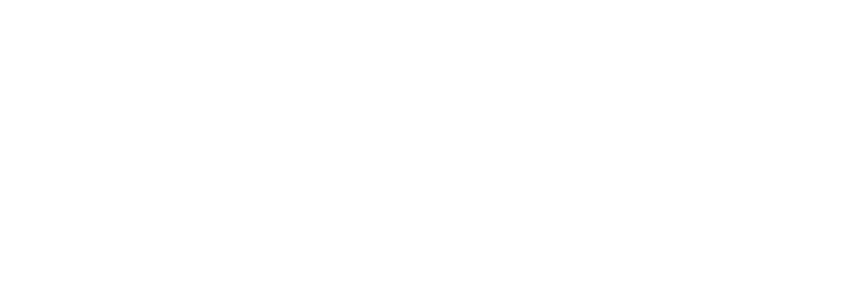
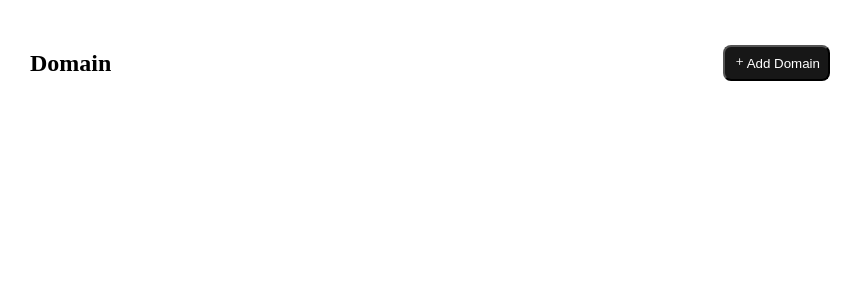
Before and after one commit to vajihe410/Domains, a Next.js app: page / in a window 1280 px wide. Shown: the top 300 px of the page, without its empty margins (210-1071 px from the left). Built offline with nearby package versions, Linux system fonts and the light colour scheme.

Commit message:
Feat & Styles:create modal with styles

```diff
--- /dev/null
+++ b/src/components/modules/Modal.js
@@ -0,0 +1,60 @@
+"use client"
+import { useState } from "react";
+//Styles
+import styles from "./Modal.module.css"
+//Icons
+import { IoIosClose } from "react-icons/io";
+
+export default function Modal({isShowModal, setIsShowModal}) {
+
+    const [domainData, setDomainData] = useState({
+        domain:'',
+        status:'',
+        active:false,
+    })
+
+    const modalHandler = (e) => {
+        const {name,value} = e.target
+        setDomainData(prev => ({
+            ...prev,
+            [name] : name === "active" ? value === "True" : value
+        }))
+    }
+    const submitHandler = (e) => {
+        e.preventDefault()
+        setIsShowModal(false)
+    }
+  return (
+        <div className={styles.modal}>
+            <div className={styles.header}>
+                <p>Add Domain</p>
+                <button onClick={() => setIsShowModal(false)}><IoIosClose /></button>
+            </div>
+            <form onSubmit={submitHandler} className={styles.form}>
+                <div className={styles.inputs}>
+                    <label htmlFor="domain">Domian</label>
+                    <input placeholder="www.example.com" name="domain" type="text" value={domainData.domain} onChange={modalHandler}/>
+                </div>
+                <div className={styles.inputs}>
+                    <label htmlFor="status">Status</label>
+                    <select name="status"  onChange={modalHandler} value={domainData.status}>
+                        <option value="1">pending</option>
+                        <option value="2">verified</option>
+                        <option value="3">rejected</option>
+                    </select>
+                </div >
+                <div className={styles.inputs}>
+                    <label htmlFor="active">Active</label>
+                    <select name="active" onChange={modalHandler} value={domainData.active ? "True" : "False"}>
+                        <option>True</option>
+                        <option>False</option>
+                    </select>
+                </div>
+                <div className={styles.buttons}>
+                    <button onClick={() => {setIsShowModal(false)}} className={styles.cancel}>Cancel</button>
+                    <button type="submit" className={styles.submit}>Create</button>
+                </div>
+            </form>
+        </div>
+  );
+}
--- /dev/null
+++ b/src/components/modules/Modal.module.css
@@ -0,0 +1,59 @@
+.modal{
+    padding: 20px;
+    width: 500px;
+    margin-top: 50px;
+    border-radius: 16px;
+    box-shadow: 0px 4px 12px rgba(0, 0, 0, 0.1);
+}
+.header{
+    display: flex;
+    align-items: center;
+    justify-content: space-between;
+}
+.header p{
+    font-size: 20px;
+    font-weight: bold;
+}
+.header button{
+    font-size: 20px;
+    background: none;
+    border: none;
+    color: #858585;
+}
+.form{
+    margin-top: 20px;
+}
+.inputs{
+    margin-top: 10px;
+    display: flex;
+    flex-direction: column;
+}
+.inputs label{
+    margin-bottom: 4px;
+}
+.inputs input, .form select{
+    height: 30px;
+    border-radius: 8px;
+    padding: 4px;
+}
+.buttons{
+    display: flex;
+    flex-direction: row;
+    justify-content: flex-end;
+}
+.buttons button{
+    width: 50px;
+    height: 30px;
+    margin-top: 20px;
+    border: none;
+    border-radius: 4px;
+    transition: all 0.1s ease-in;
+}
+.cancel{
+    background-color: var(--backgroundColor);
+    margin-right: 8px;
+}
+.submit{
+    background-color: var(--primaryColor);
+    color: var(--backgroundColor);
+}
--- a/src/components/templates/HomePage.js
+++ b/src/components/templates/HomePage.js
@@ -1,5 +1,28 @@
+"use client"
+import { useState } from "react";
+//Component
+import Modal from "@/modules/Modal";
+//Styles
+import styles from "./HomePage.module.css"
+//Icons
+import { IoIosAdd } from "react-icons/io";
+
 export default function HomePage() {
+  const [isShowModal, setIsShowModal] = useState(false)
+
+      const showModal = () => {
+        setIsShowModal(prev => !prev)
+    }
   return (
-    <div></div>
+    <div className={styles.container}>
+        <div className={styles.show}>
+            <h3>Domain</h3>
+            <button onClick={showModal}><IoIosAdd />Add Domain</button>
+        </div>
+        <div>
+          {isShowModal && <Modal isShowModal={isShowModal} setIsShowModal={setIsShowModal}/> }
+        </div>
+
+    </div>
   );
 }
--- /dev/null
+++ b/src/components/templates/HomePage.module.css
@@ -0,0 +1,26 @@
+.container{
+    width: 800px;
+    margin-top: 30px;
+    padding: 15px;
+    display: flex;
+    flex-direction: column;
+    align-items: center;
+    justify-content: center;
+}
+.show{
+    display: flex;
+    flex-direction: row;
+    align-items: center;
+    justify-content: space-between;
+    width: 800px;
+}
+.show h3{
+    font-size: 24px;
+}
+.show button{
+    background-color: var(--primaryColor);
+    color: var(--backgroundColor);
+    padding: 8px;
+    border-radius: 8px;
+    transition: all 0.1s ease-in;
+}
```
